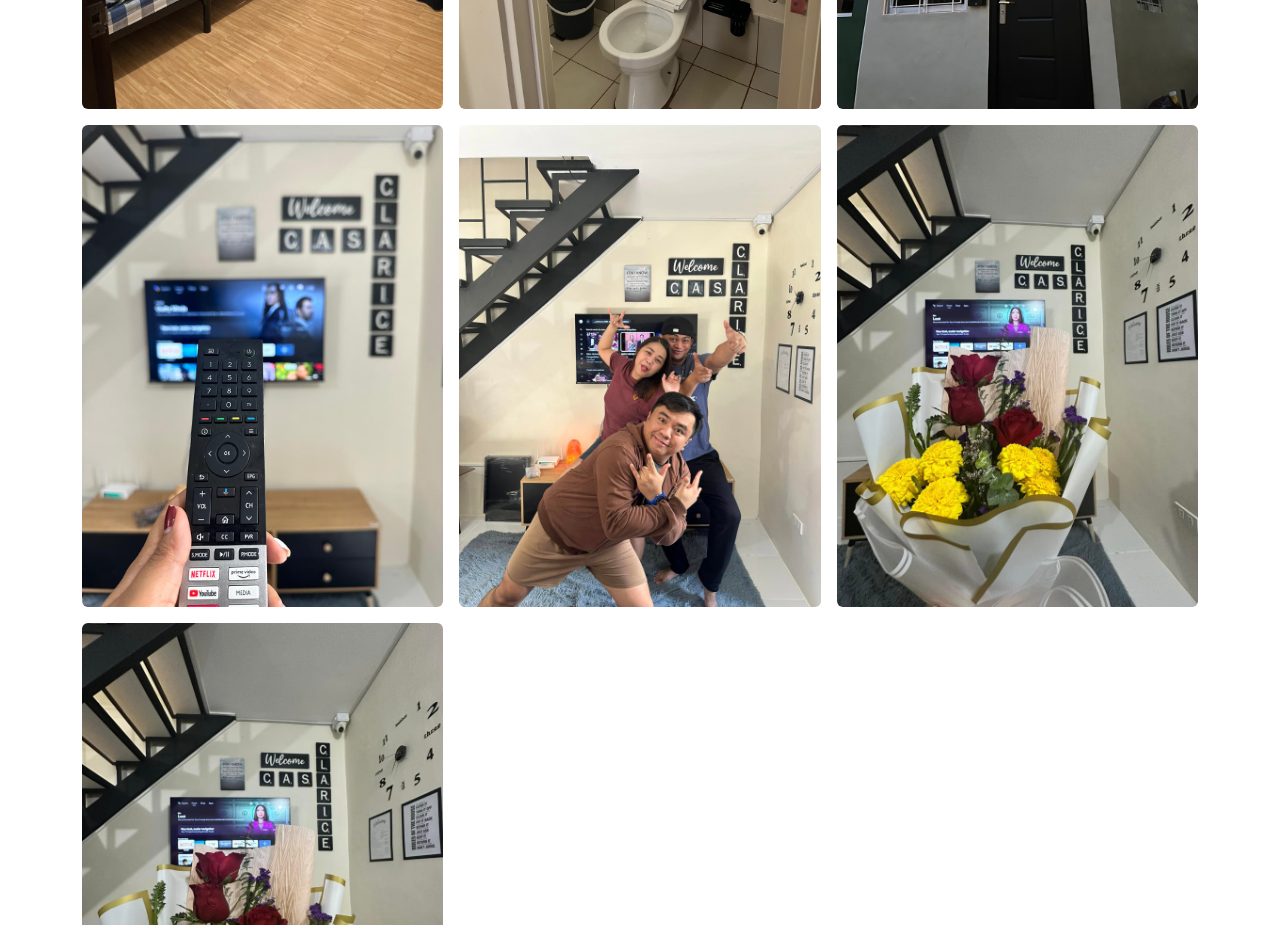
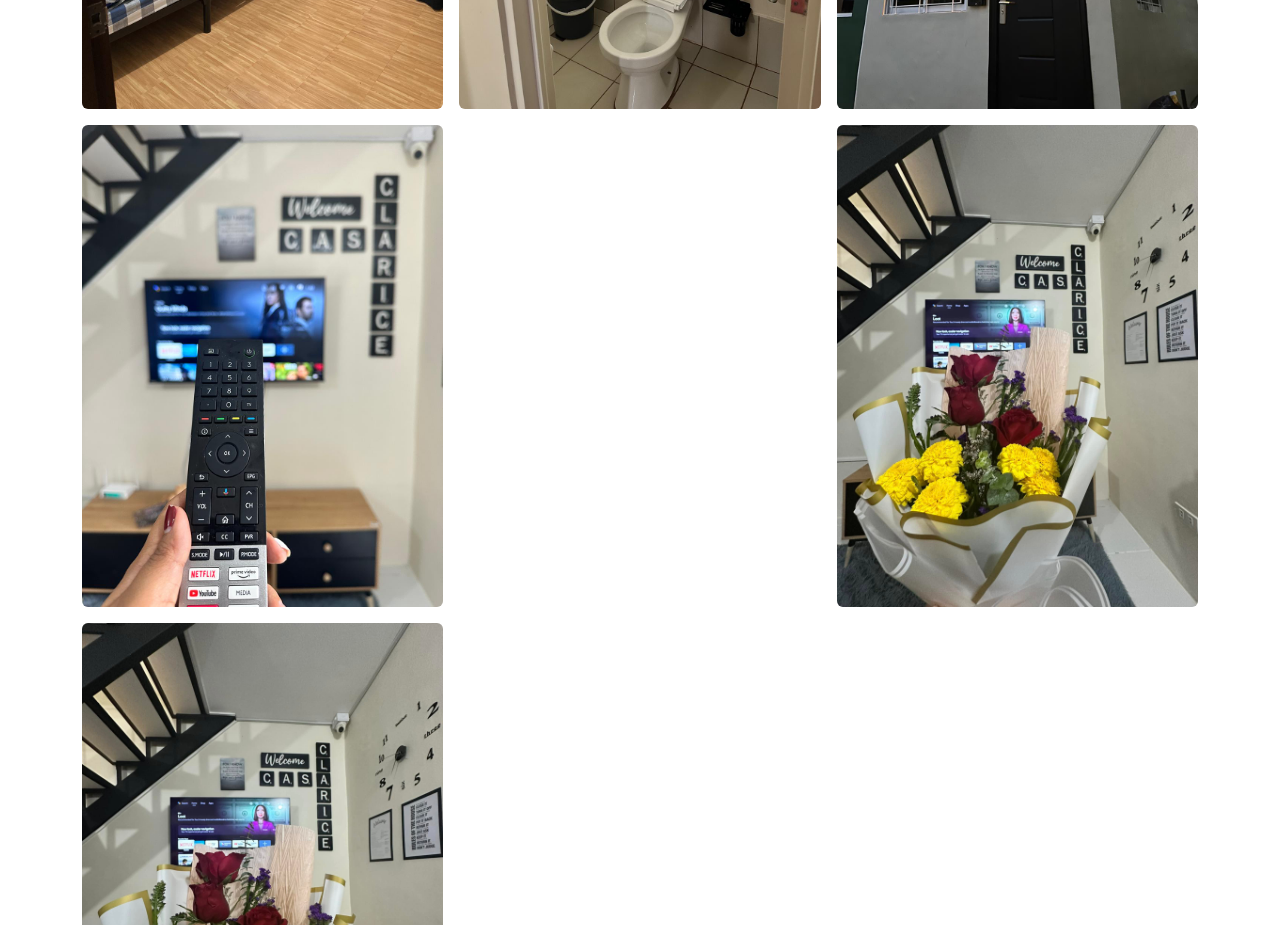
Before and after one commit to logobyte/casaclaricetransient, a website: page index.html in a window 1280 px wide. Shown: the part 3240-4165 px from the top of the page. Drawn offline with nearby package versions, Linux system fonts and the light colour scheme.

Commit message:
Update index.html

```diff
--- a/index.html
+++ b/index.html
@@ -186,7 +186,7 @@
             <img src="images/Inside/images7.jpg" class="img-fluid rounded gallery-image" alt="Imagen 4">
           </div>
           <div class="col-12 col-md-4">
-            <img src="images/Outside/images6.jpg" class="img-fluid rounded gallery-image" alt="Imagen 5" style="width: 100%; height: fit-content;" >
+          <!---  <img src="images/Outside/images6.jpg" class="img-fluid rounded gallery-image" alt="Imagen 5" style="width: 100%; height: fit-content;" > ---->
           </div>
            <div class="col-12 col-md-4">
             <img src="images/Outside/image4.jpg" class="img-fluid rounded gallery-image" alt="Imagen 5" style="width: 100%; height: fit-content;" >
```
